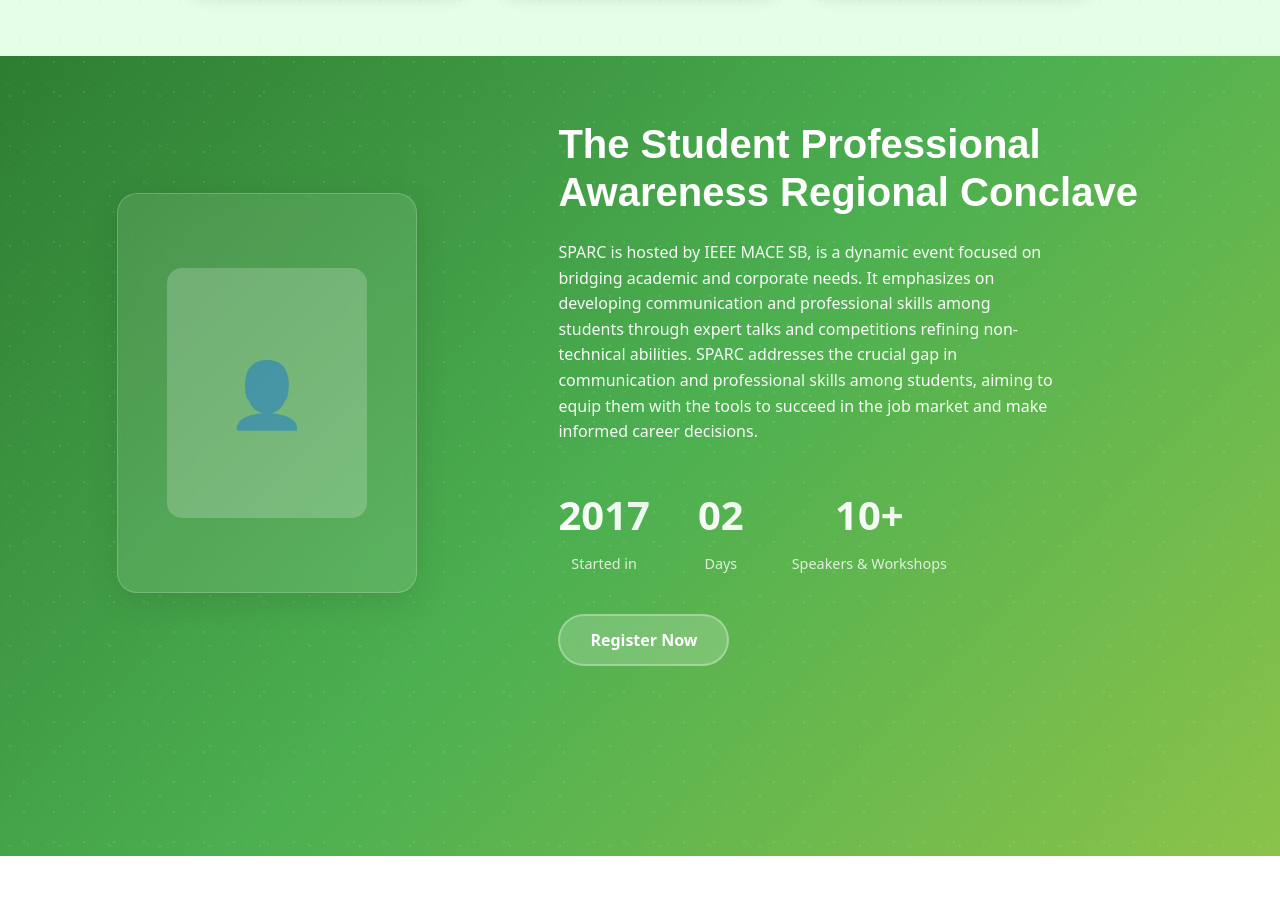
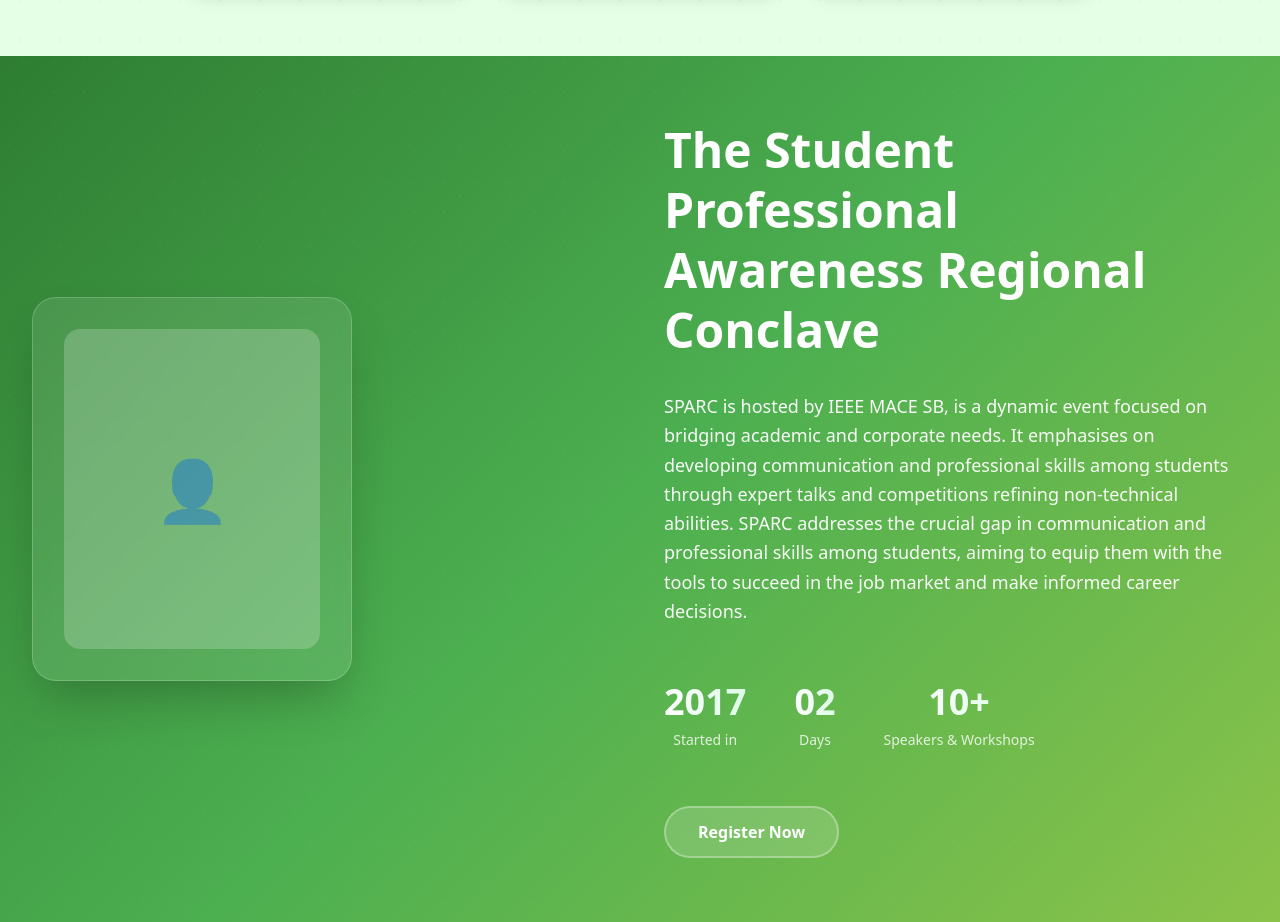
Before and after one commit to Jeslin-git/sparc25, a React (Vite) app: page / in a window 1280 px wide. Shown: the part 2280-3202 px from the top of the page. Before the commit the page ends 3136 px from the top, so only its background shows below. Built offline with nearby package versions, Linux system fonts and the light colour scheme; a web font is replaced by a local one.

Commit message:
Update About section to match provided design

```diff
--- a/src/components/About.css
+++ /dev/null
@@ -1,164 +0,0 @@
-.about-section {
-  background: linear-gradient(135deg, #2E7D32 0%, #4CAF50 50%, #8BC34A 100%);
-  min-height: 100vh;
-  padding: 4rem 2rem;
-  position: relative;
-  overflow: hidden;
-}
-
-.about-section::before {
-  content: '';
-  position: absolute;
-  top: 0;
-  left: 0;
-  right: 0;
-  bottom: 0;
-  background-image:
-    radial-gradient(circle at 20% 80%, rgba(255,255,255,0.1) 1px, transparent 1px),
-    radial-gradient(circle at 80% 20%, rgba(255,255,255,0.1) 1px, transparent 1px),
-    radial-gradient(circle at 40% 40%, rgba(255,255,255,0.05) 1px, transparent 1px);
-  background-size: 50px 50px, 30px 30px, 20px 20px;
-  pointer-events: none;
-}
-
-.about-container {
-  max-width: 1200px;
-  margin: 0 auto;
-  display: grid;
-  grid-template-columns: 1fr 1.5fr;
-  gap: 4rem;
-  align-items: center;
-  position: relative;
-  z-index: 1;
-}
-
-.about-image-container {
-  display: flex;
-  justify-content: center;
-  align-items: center;
-}
-
-.about-image-placeholder {
-  width: 300px;
-  height: 400px;
-  background: rgba(255, 255, 255, 0.1);
-  border-radius: 20px;
-  backdrop-filter: blur(10px);
-  border: 1px solid rgba(255, 255, 255, 0.2);
-  display: flex;
-  align-items: center;
-  justify-content: center;
-  box-shadow: 0 8px 32px rgba(0, 0, 0, 0.1);
-}
-
-.speaker-image {
-  width: 200px;
-  height: 250px;
-  background: rgba(255, 255, 255, 0.2);
-  border-radius: 15px;
-  position: relative;
-}
-
-.speaker-image::after {
-  content: '👤';
-  position: absolute;
-  top: 50%;
-  left: 50%;
-  transform: translate(-50%, -50%);
-  font-size: 4rem;
-  opacity: 0.5;
-}
-
-.about-content {
-  color: white;
-}
-
-.about-title {
-  font-size: 2.5rem;
-  font-weight: bold;
-  line-height: 1.2;
-  margin-bottom: 1.5rem;
-  font-family: 'Chillax', sans-serif;
-}
-
-.about-description {
-  font-size: 1rem;
-  line-height: 1.6;
-  margin-bottom: 2.5rem;
-  opacity: 0.95;
-  max-width: 500px;
-}
-
-.about-stats {
-  display: flex;
-  gap: 3rem;
-  margin-bottom: 2.5rem;
-}
-
-.stat-item {
-  text-align: center;
-}
-
-.stat-number {
-  font-size: 2.5rem;
-  font-weight: bold;
-  margin-bottom: 0.5rem;
-  background: linear-gradient(45deg, #ffffff, #e8f5e8);
-  -webkit-background-clip: text;
-  -webkit-text-fill-color: transparent;
-  background-clip: text;
-}
-
-.stat-label {
-  font-size: 0.9rem;
-  opacity: 0.8;
-  font-weight: 500;
-}
-
-.about-register-btn {
-  background: rgba(255, 255, 255, 0.2);
-  color: white;
-  border: 2px solid rgba(255, 255, 255, 0.3);
-  padding: 12px 30px;
-  border-radius: 50px;
-  font-size: 1rem;
-  font-weight: 600;
-  cursor: pointer;
-  transition: all 0.3s ease;
-  backdrop-filter: blur(10px);
-}
-
-.about-register-btn:hover {
-  background: rgba(255, 255, 255, 0.3);
-  border-color: rgba(255, 255, 255, 0.5);
-  transform: translateY(-2px);
-  box-shadow: 0 8px 25px rgba(0, 0, 0, 0.2);
-}
-
-/* Responsive Design */
-@media (max-width: 768px) {
-  .about-container {
-    grid-template-columns: 1fr;
-    gap: 2rem;
-    text-align: center;
-  }
-
-  .about-title {
-    font-size: 2rem;
-  }
-
-  .about-stats {
-    justify-content: center;
-    gap: 2rem;
-  }
-
-  .about-image-placeholder {
-    width: 250px;
-    height: 300px;
-  }
-
-  .speaker-image {
-    width: 150px;
-    height: 200px;
-  }
-}
--- a/src/components/About.tsx
+++ b/src/components/About.tsx
@@ -1,49 +1,83 @@
 import React from "react";
-import "./About.css";
 
 const About: React.FC = () => {
   return (
-    <section className="about-section">
-      <div className="about-container">
-        {/* Left side - Image placeholder */}
-        <div className="about-image-container">
-          <div className="about-image-placeholder">
-            <div className="speaker-image"></div>
+    <section
+      className="relative py-16 px-4 sm:px-6 lg:px-8 overflow-hidden"
+      style={{
+        background: "linear-gradient(135deg, #2E7D32 0%, #4CAF50 50%, #8BC34A 100%)",
+      }}
+    >
+      {/* Background Pattern */}
+      <div
+        className="absolute inset-0 opacity-10"
+        style={{
+          backgroundImage: `
+            radial-gradient(circle at 20% 80%, rgba(255,255,255,0.3) 1px, transparent 1px),
+            radial-gradient(circle at 80% 20%, rgba(255,255,255,0.3) 1px, transparent 1px),
+            radial-gradient(circle at 40% 40%, rgba(255,255,255,0.2) 1px, transparent 1px)
+          `,
+          backgroundSize: "50px 50px, 30px 30px, 20px 20px",
+        }}
+      />
+
+      <div className="max-w-7xl mx-auto relative z-10">
+        <div className="grid grid-cols-1 lg:grid-cols-2 gap-12 items-center">
+          {/* Left side - Image */}
+          <div className="flex justify-center lg:justify-start">
+            <div className="relative">
+              <div
+                className="w-80 h-96 rounded-3xl backdrop-blur-md border border-white/20 flex items-center justify-center shadow-2xl"
+                style={{ background: "rgba(255, 255, 255, 0.1)" }}
+              >
+                <div className="w-64 h-80 rounded-2xl bg-white/20 flex items-center justify-center">
+                  <span className="text-6xl opacity-50">👤</span>
+                </div>
+              </div>
             </div>
           </div>
 
           {/* Right side - Content */}
-        <div className="about-content">
-          <h2 className="about-title">
-            The Student Professional
-            <br />
+          <div className="text-white space-y-8">
+            <h2 className="font-chillax text-3xl sm:text-4xl lg:text-5xl font-bold leading-tight">
+              The Student Professional<br />
               Awareness Regional Conclave
             </h2>
 
-          <p className="about-description">
-            SPARC is hosted by IEEE MACE SB, is a dynamic event focused on bridging academic and corporate needs. It emphasizes on developing communication and professional skills among students through expert talks and competitions refining non-technical abilities. SPARC addresses the crucial gap in communication and professional skills among students, aiming to equip them with the tools to succeed in the job market and make informed career decisions.
+            <p className="text-lg leading-relaxed opacity-95 max-w-2xl">
+              SPARC is hosted by IEEE MACE SB, is a dynamic event focused on bridging academic and corporate needs. It emphasises on developing communication and professional skills among students through expert talks and competitions refining non-technical abilities. SPARC addresses the crucial gap in communication and professional skills among students, aiming to equip them with the tools to succeed in the job market and make informed career decisions.
             </p>
 
             {/* Statistics */}
-          <div className="about-stats">
-            <div className="stat-item">
-              <div className="stat-number">2017</div>
-              <div className="stat-label">Started in</div>
+            <div className="flex gap-12 py-6">
+              <div className="text-center">
+                <div className="text-4xl font-bold mb-2 bg-gradient-to-r from-white to-green-100 bg-clip-text text-transparent">
+                  2017
                 </div>
-            <div className="stat-item">
-              <div className="stat-number">02</div>
-              <div className="stat-label">Days</div>
+                <div className="text-sm opacity-80 font-medium">Started in</div>
               </div>
-            <div className="stat-item">
-              <div className="stat-number">10+</div>
-              <div className="stat-label">Speakers & Workshops</div>
+              <div className="text-center">
+                <div className="text-4xl font-bold mb-2 bg-gradient-to-r from-white to-green-100 bg-clip-text text-transparent">
+                  02
+                </div>
+                <div className="text-sm opacity-80 font-medium">Days</div>
+              </div>
+              <div className="text-center">
+                <div className="text-4xl font-bold mb-2 bg-gradient-to-r from-white to-green-100 bg-clip-text text-transparent">
+                  10+
+                </div>
+                <div className="text-sm opacity-80 font-medium">Speakers & Workshops</div>
               </div>
             </div>
 
             {/* Register Button */}
-          <button className="about-register-btn">
+            <button
+              className="px-8 py-3 rounded-full font-semibold text-white border-2 border-white/30 backdrop-blur-md transition-all duration-300 hover:bg-white/20 hover:border-white/50 hover:-translate-y-1 hover:shadow-xl"
+              style={{ background: "rgba(255, 255, 255, 0.15)" }}
+            >
               Register Now
             </button>
+          </div>
         </div>
       </div>
     </section>
```
Lines whose indentation alone changed are shown as unchanged.
